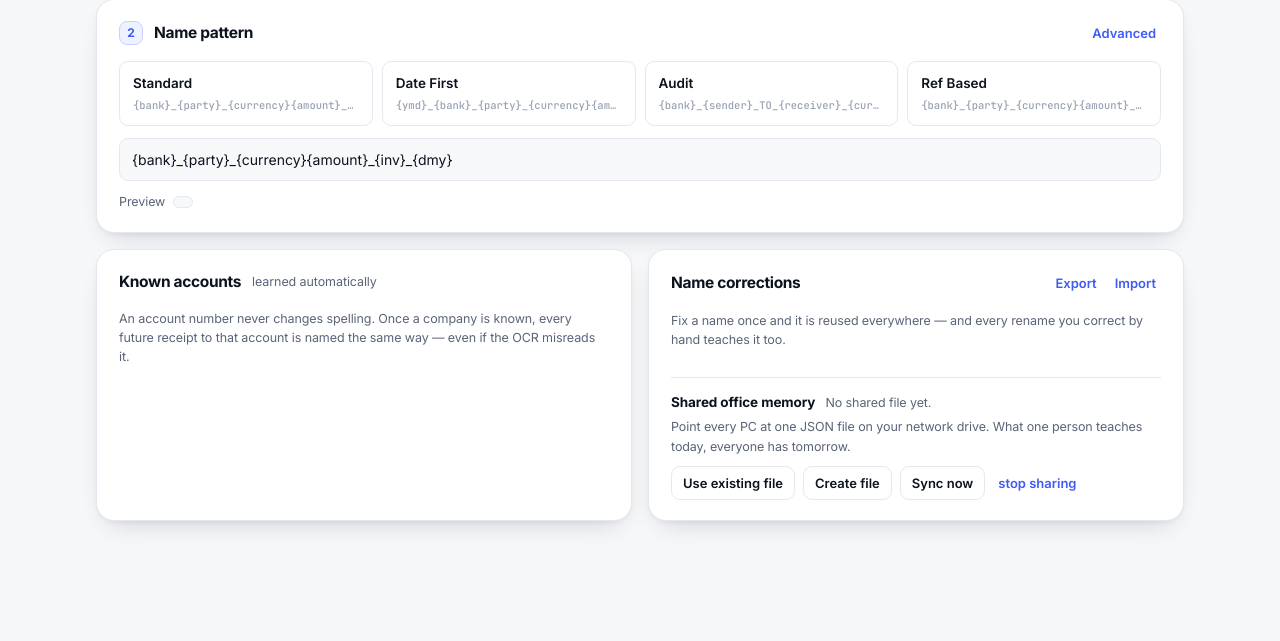
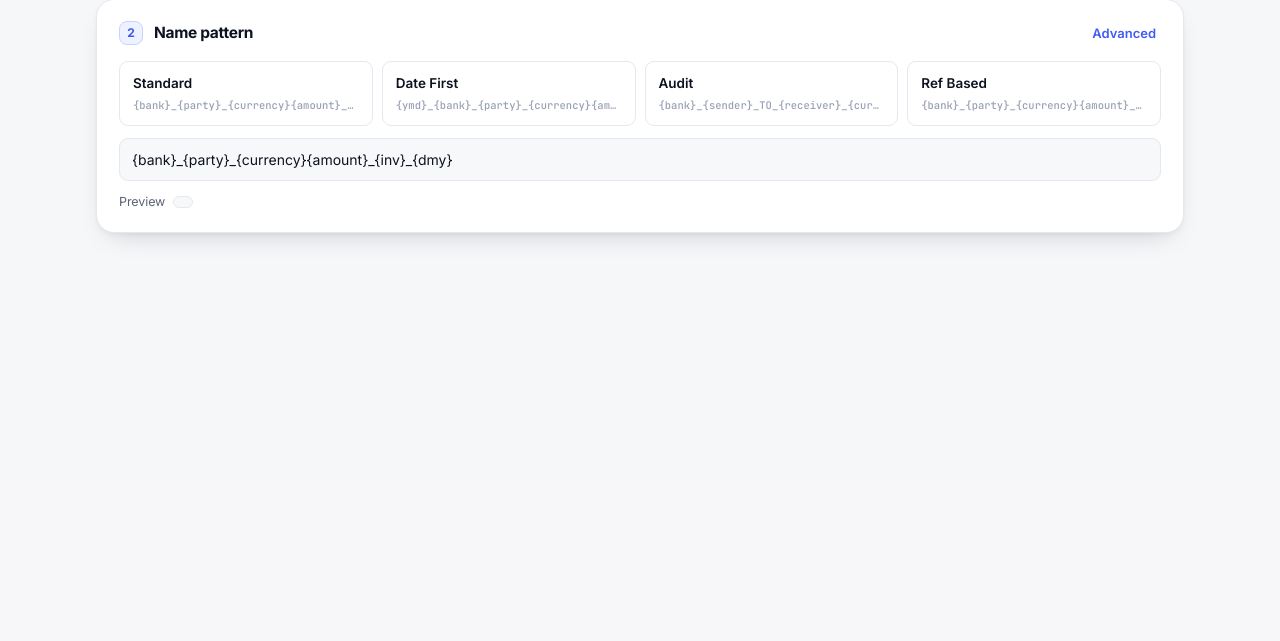
Before and after one commit to mhridoy/test_bank_receipt, a Flask app: page / in a window 1280 px wide. Shown: the part 317-958 px from the top of the page. After the commit the page ends 559 px from the top, so only its background shows below. Run offline with Flask 3, Linux system fonts and the light colour scheme; some libraries are stand-ins or nearby versions.

Commit message:
Keep the learning out of sight
The two memory panels took up half the page for something that should just
happen. They are gone: what the app learns now shows as one line in Advanced,
with a Manage dialog for the rare case of correcting or removing an entry (and
for the shared office file).

```diff
--- a/static/app.js
+++ b/static/app.js
@@ -699,11 +699,15 @@ async function renderMemory() {
   }
 
   const stats = await memory.learningStats();
-  const chip = $("memoryChip");
-  chip.hidden = !(stats.accounts + stats.names);
-  chip.textContent = `${stats.accounts} account${stats.accounts === 1 ? "" : "s"} · ${stats.names} name${stats.names === 1 ? "" : "s"} remembered`
-    + (stats.thisWeek ? ` · ${stats.thisWeek} learned this week` : "");
+  $("memoryChip").textContent = stats.accounts + stats.names
+    ? `Learned on its own: ${stats.accounts} account${stats.accounts === 1 ? "" : "s"}, `
+      + `${stats.names} name${stats.names === 1 ? "" : "s"}`
+      + (stats.thisWeek ? ` · ${stats.thisWeek} this week` : "")
+    : "Learning quietly in the background.";
 }
+
+$("memManage").onclick = async () => { await renderMemory(); $("memoryDialog").showModal(); };
+$("memoryClose").onclick = (e) => { e.preventDefault(); $("memoryDialog").close(); };
 
 $("memExport").onclick = async () => {
   const data = await memory.exportAll();
--- a/static/style.css
+++ b/static/style.css
@@ -250,3 +250,11 @@ dialog menu { display:flex; gap:9px; justify-content:flex-end; padding:0; margin
 .team-head { display:flex; align-items:baseline; gap:10px; flex-wrap:wrap; margin-bottom:4px; }
 .team-head strong { font-size:13.5px; }
 .team .actions { margin-top:10px; flex-wrap:wrap; }
+
+/* memory: out of the way until asked for */
+.memory-line { display:flex; align-items:center; gap:8px; flex-wrap:wrap;
+  margin-top:14px; padding-top:12px; border-top:1px dashed var(--line); }
+dialog.wide { width:min(620px, 94vw); }
+.sub-head { font-size:12px; text-transform:uppercase; letter-spacing:.05em;
+  color:var(--ink-3); margin:18px 0 0; font-weight:640; }
+dialog .list { max-height:180px; }
--- a/templates/index.html
+++ b/templates/index.html
@@ -47,7 +47,6 @@
   <section class="card reveal" id="cardSource">
     <div class="card-head">
       <span class="step">1</span><h2>Receipts folder</h2>
-      <span id="memoryChip" class="chip soft right" hidden></span>
     </div>
 
     <div id="pickState">
@@ -204,47 +212,6 @@
     </div>
   </section>
 
-  <!-- memory -->
-  <div class="two-col">
-    <section class="card reveal">
-      <div class="card-head">
-        <h2>Known accounts</h2>
-        <span class="muted small">learned automatically</span>
-      </div>
-      <p class="muted small">An account number never changes spelling. Once a company is known,
-        every future receipt to that account is named the same way — even if the OCR misreads it.</p>
-      <ul id="accountList" class="list"></ul>
-    </section>
-
-    <section class="card reveal">
-      <div class="card-head">
-        <h2>Name corrections</h2>
-        <div class="right actions">
-          <button id="memExport" class="link">Export</button>
-          <button id="memImport" class="link">Import</button>
-          <input id="memFile" type="file" accept="application/json" hidden>
-        </div>
-      </div>
-      <p class="muted small">Fix a name once and it is reused everywhere — and every rename you
-        correct by hand teaches it too.</p>
-      <ul id="nameList" class="list"></ul>
-
-      <div class="team">
-        <div class="team-head">
-          <strong>Shared office memory</strong>
-          <span id="teamState" class="muted small">No shared file yet.</span>
-        </div>
-        <p class="muted small">Point every PC at one JSON file on your network drive.
-          What one person teaches today, everyone has tomorrow.</p>
-        <div class="actions">
-          <button id="teamPick" class="ghost sm">Use existing file</button>
-          <button id="teamCreate" class="ghost sm">Create file</button>
-          <button id="teamSync" class="ghost sm">Sync now</button>
-          <button id="teamForget" class="link">stop sharing</button>
-        </div>
-      </div>
-    </section>
-  </div>
 </main>
 
 <div id="actionBar" class="action-bar" hidden>
```
Also changed, not shown: other parts of templates/index.html (+38 -0 lines), README.md.
